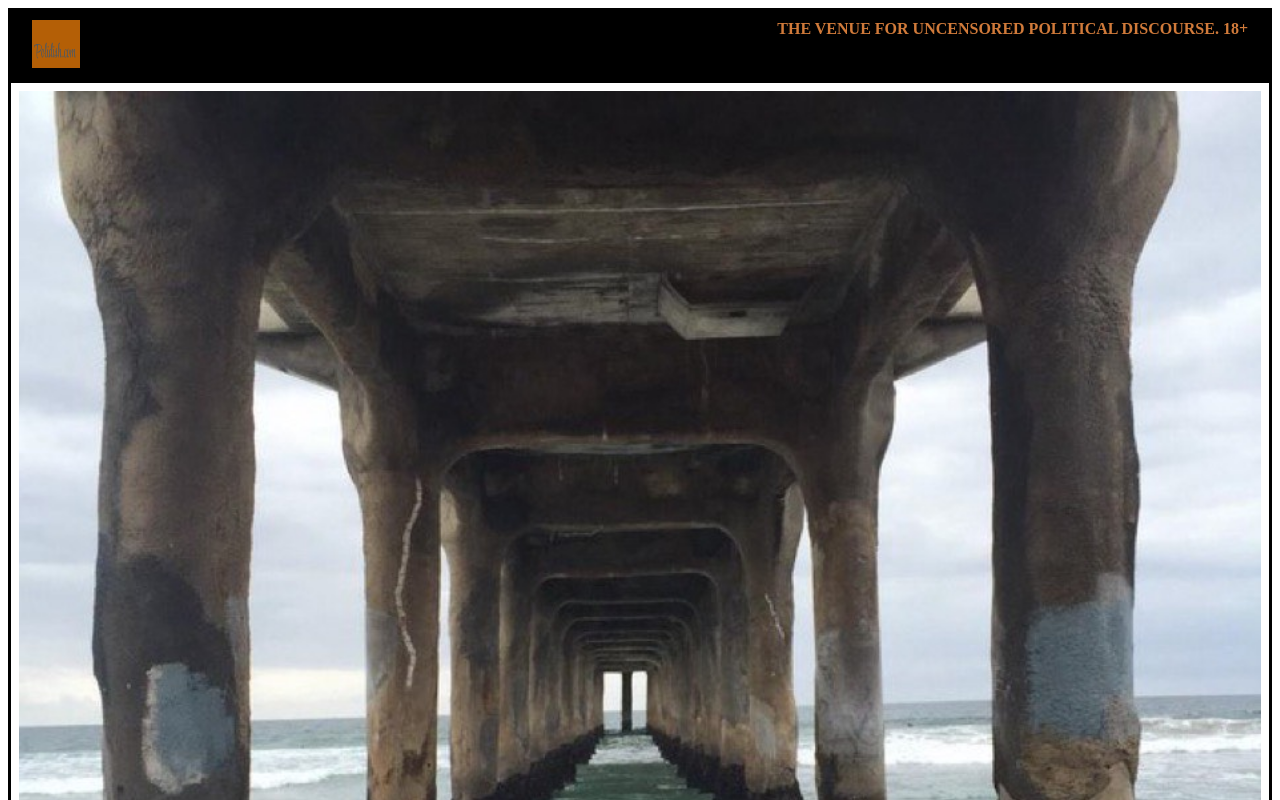
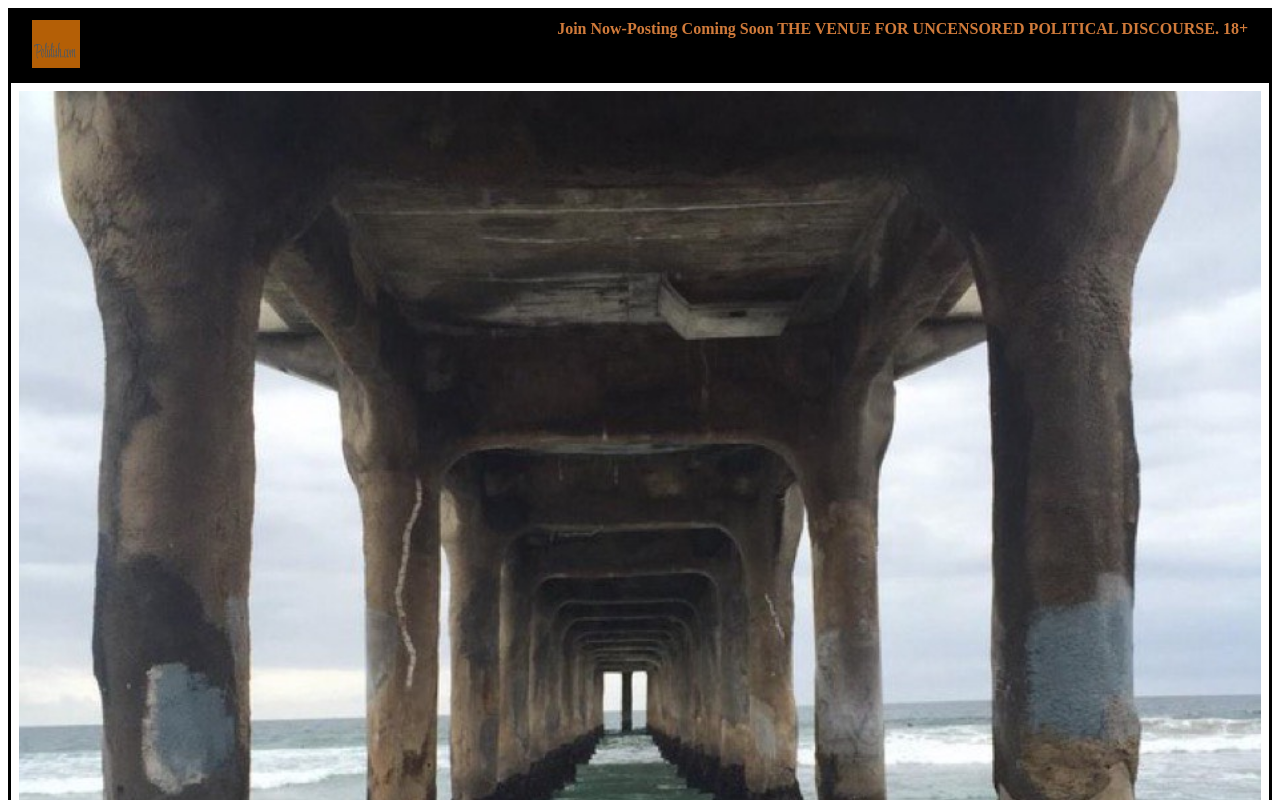
Before and after one commit to polidish/nextjs-boilerplate, a Next.js app: page / in a window 1280 px wide. Shown: the top 800 px of the page. Built offline with nearby package versions, Linux system fonts and the light colour scheme; no server answers; the database is empty.

Commit message:
Update page.tsx

```diff
--- a/app/page.tsx
+++ b/app/page.tsx
@@ -160,7 +160,7 @@ return (
 <header style={{ background: 'black', padding: '12px 24px', display: 'flex', justifyContent: 'space-between' }}>
 <Image src="/_logo polidish.png" alt="Polidish" width={48} height={48} />
 <div style={{ color: '#d07a3a', fontWeight: 700 }}>
-THE VENUE FOR UNCENSORED POLITICAL DISCOURSE. 18+
+Join Now-Posting Coming Soon THE VENUE FOR UNCENSORED POLITICAL DISCOURSE. 18+
 </div>
 </header>
 
@@ -222,7 +222,7 @@ style={{ width: '100%', marginBottom: 12 }}
 )}
 
 <div className="jungle-marker">
-<em>The Jungle vines keeps growing and growing.</em>
+<em>The Jungle vines keep growing and growing.</em>
 </div>
 
 {vines.map((v) => (
```
